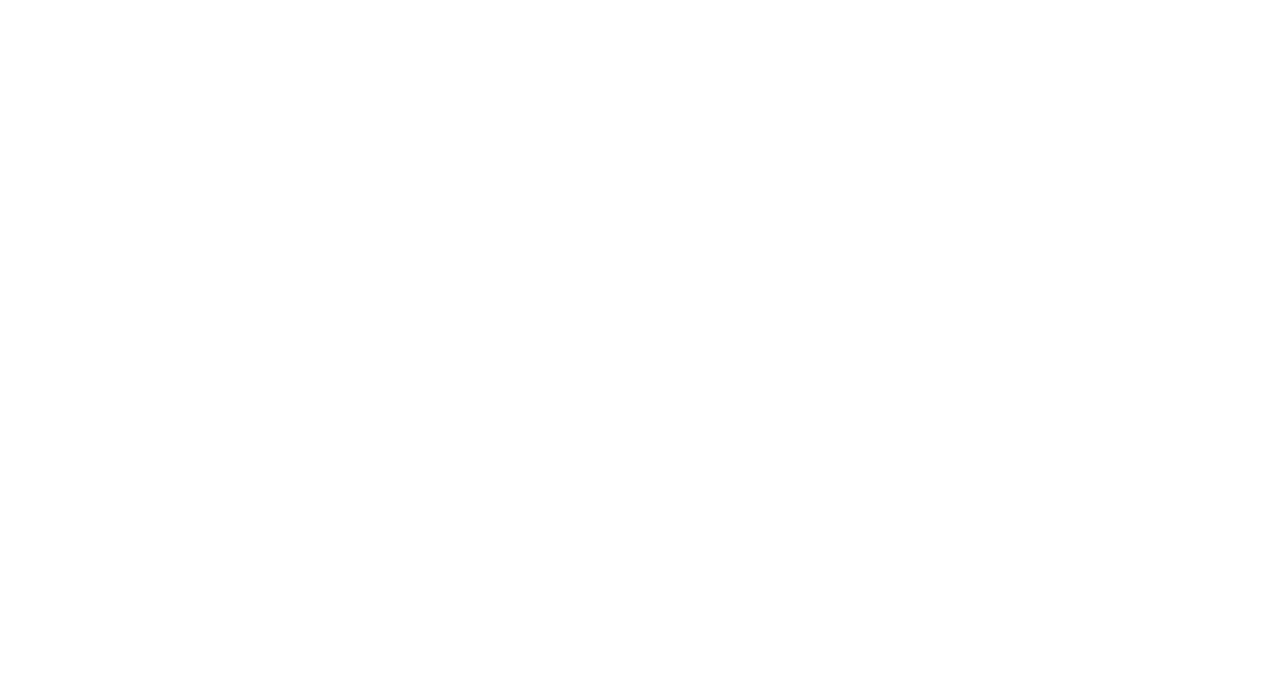
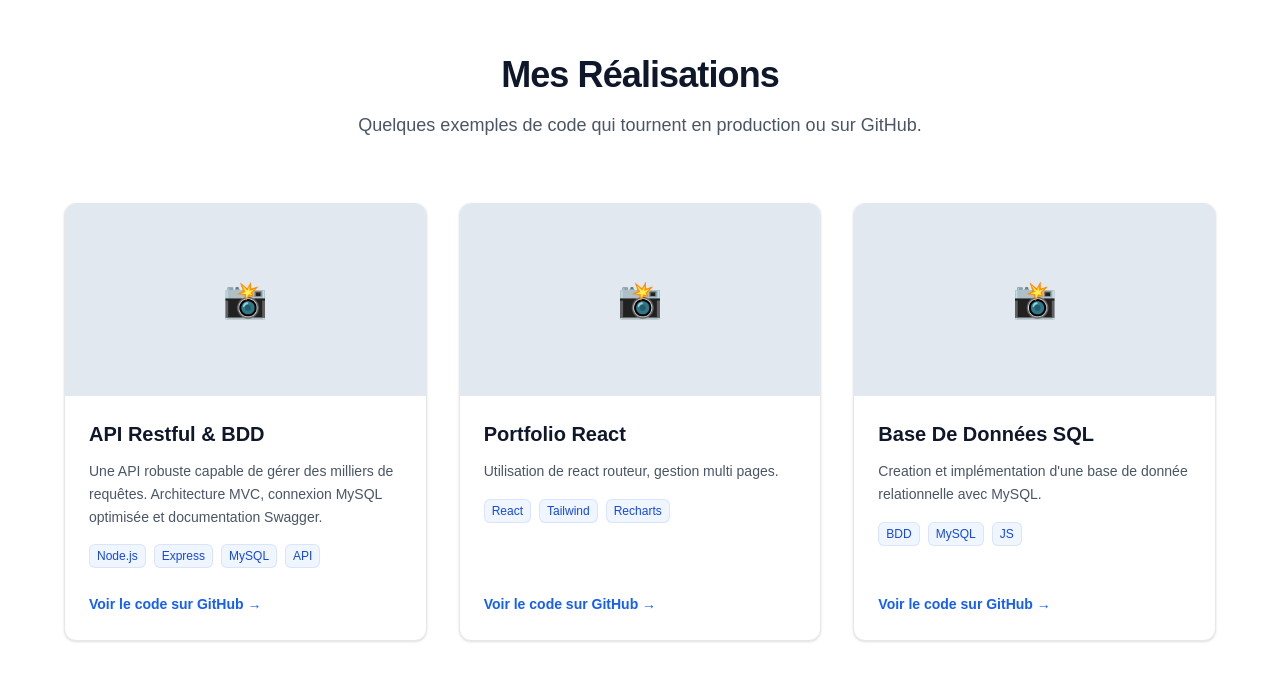
Before and after one commit to Masty1988/site-mastywebdev, a Next.js app: page / in a window 1280 px wide. Shown: the part 825-1506 px from the top of the page. Before the commit the page ends 800 px from the top, so only its background shows below. Built offline with nearby package versions, Linux system fonts and the light colour scheme.

Commit message:
ajout project et cards

```diff
--- a/app/page.tsx
+++ b/app/page.tsx
@@ -1,3 +1,4 @@
+import Projects from "@/src/components/projects";
 import Header from "../src/components/header";
 import Hero from "../src/components/hero";
 
@@ -7,6 +8,7 @@
       <Header />
       <main>
         <Hero />
+        <Projects/>
         {/* On ajoutera la section Services ici juste après manger */}
       </main>
     </div>
--- /dev/null
+++ b/src/components/projectCard.tsx
@@ -0,0 +1,49 @@
+interface ProjectCardProps {
+  title: string;
+  description: string;
+  tags: string[];
+  repoLink: string;
+}
+
+export default function ProjectCard({ title, description, tags, repoLink }: ProjectCardProps) {
+  return (
+    <div className="group relative flex flex-col justify-between overflow-hidden rounded-xl bg-white border border-gray-200 shadow-sm transition-all hover:shadow-lg hover:-translate-y-1">
+      {/* Zone Image (Placeholder pour l'instant) */}
+      <div className="h-48 w-full bg-slate-200 flex items-center justify-center overflow-hidden">
+        <span className="text-4xl">📸</span>
+        {/* Ce soir tu remplaceras ça par une vraie balise <img src="..." /> */}
+      </div>
+
+      <div className="p-6">
+        <h3 className="text-xl font-bold text-slate-900 group-hover:text-blue-600 transition-colors">
+          {title}
+        </h3>
+        <p className="mt-3 text-sm text-gray-600 leading-relaxed">
+          {description}
+        </p>
+
+        <div className="mt-4 flex flex-wrap gap-2">
+          {tags.map((tag) => (
+            <span
+              key={tag}
+              className="inline-flex items-center rounded-md bg-blue-50 px-2 py-1 text-xs font-medium text-blue-700 ring-1 ring-inset ring-blue-700/10"
+            >
+              {tag}
+            </span>
+          ))}
+        </div>
+      </div>
+
+      <div className="p-6 pt-0 mt-auto">
+        <a
+          href={repoLink}
+          target="_blank"
+          rel="noopener noreferrer"
+          className="inline-flex items-center text-sm font-semibold text-blue-600 hover:text-blue-800"
+        >
+          Voir le code sur GitHub &rarr;
+        </a>
+      </div>
+    </div>
+  );
+}
--- /dev/null
+++ b/src/components/projects.tsx
@@ -0,0 +1,45 @@
+import ProjectCard from "./projectCard";
+
+const myProjects = [
+  {
+    title: "API Restful & BDD",
+    description: "Une API robuste capable de gérer des milliers de requêtes. Architecture MVC, connexion MySQL optimisée et documentation Swagger.",
+    tags: ["Node.js", "Express", "MySQL", "API"],
+    repoLink: "https://github.com/Masty1988/port-russell-api",
+  },
+  {
+    title: "Portfolio React",
+    description: "Utilisation de react routeur, gestion multi pages.",
+    tags: ["React", "Tailwind", "Recharts"],
+    repoLink: "https://github.com/Masty1988/mon-app",
+  },
+  {
+    title: "Base De Données SQL",
+    description: "Creation et implémentation d'une base de donnée relationnelle avec MySQL.",
+    tags: ["BDD", "MySQL", "JS"],
+    repoLink: "https://github.com/Masty1988/BDDSQL-tifosi",
+  },
+];
+
+export default function Projects() {
+  return (
+    <section id="projects" className="py-20 px-4 bg-white">
+      <div className="max-w-6xl mx-auto">
+        <div className="text-center mb-16">
+          <h2 className="text-3xl font-bold tracking-tight text-slate-900 sm:text-4xl">
+            Mes Réalisations
+          </h2>
+          <p className="mt-4 text-lg text-gray-600">
+            Quelques exemples de code qui tournent en production ou sur GitHub.
+          </p>
+        </div>
+
+        <div className="grid grid-cols-1 md:grid-cols-2 lg:grid-cols-3 gap-8">
+          {myProjects.map((project, index) => (
+            <ProjectCard key={index} {...project} />
+          ))}
+        </div>
+      </div>
+    </section>
+  );
+}
```
